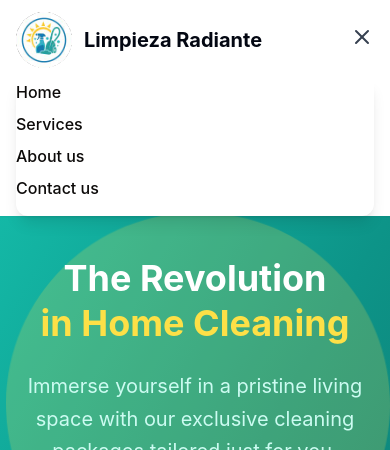
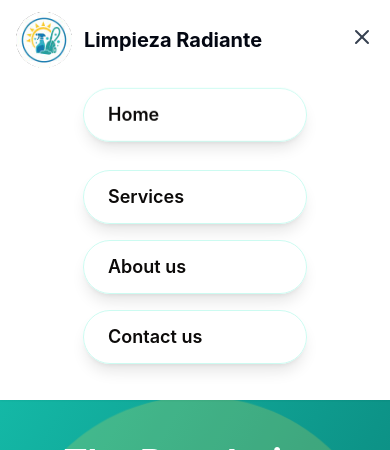
Before and after one commit to FrankyAntonioRodriguezHernandez/Limpieza-Radiante-Website, a React (Vite) app: page / in a window 390 px wide. Both pictures are taken after a click on the button 362 px from the left and 37 px from the top of the page. Shown: the top 450 px of the page. Built offline with nearby package versions, Linux system fonts and the light colour scheme.

Commit message:
Menu de navegacion movil en forma de burbujas

```diff
--- a/src/components/Header.tsx
+++ b/src/components/Header.tsx
@@ -196,9 +196,15 @@ const Header = () => {
         </div>
         {/* Navegación móvil */}
         {isMenuOpen && (
-          <div className="md:hidden pb-4 relative bg-white rounded-b-xl shadow-lg" ref={menuRef}>
-            <nav className="flex flex-col space-y-2">
-              <Link to="/#home" className="text-stone-950 hover:text-teal-600 transition-colors duration-300 font-medium"
+  <div className="md:hidden pb-4 relative" ref={menuRef}>
+    <nav className="flex flex-col items-center space-y-4 py-5"> {/* más espacio entre links y centrado */}
+      <Link
+        to="/#home"
+        className="w-56 px-6 py-3 bg-white/80 shadow-lg rounded-full font-semibold text-stone-950 text-lg border border-teal-100
+          hover:bg-teal-50 hover:scale-105 hover:shadow-xl transition-all duration-200
+          focus:outline-none focus:ring-2 focus:ring-teal-200
+          animate-float" // puedes agregar tu propia animación o quitar esta línea
+        style={{ backdropFilter: 'blur(4px)' }}
         onClick={e => {
           if (location.pathname === "/" || location.pathname === "/#home") {
             e.preventDefault();
@@ -209,7 +215,12 @@ const Header = () => {
         }}>
         Home
       </Link>
-              <Link to="/services#AllServices" className="text-stone-950 hover:text-teal-600 transition-colors duration-300 font-medium"
+      <Link
+        to="/services#AllServices"
+        className="w-56 px-6 py-3 bg-white/80 shadow-lg rounded-full font-semibold text-stone-950 text-lg border border-teal-100
+          hover:bg-yellow-50 hover:scale-105 hover:shadow-xl transition-all duration-200
+          focus:outline-none focus:ring-2 focus:ring-yellow-200"
+        style={{ backdropFilter: 'blur(4px)' }}
         onClick={e => {
           if (location.pathname === "/services" || location.pathname === "/services#AllServices") {
             e.preventDefault();
@@ -220,7 +231,12 @@ const Header = () => {
         }}>
         Services
       </Link>
-              <Link to="/#about" className="text-stone-950 hover:text-teal-600 transition-colors duration-300 font-medium"
+      <Link
+        to="/#about"
+        className="w-56 px-6 py-3 bg-white/80 shadow-lg rounded-full font-semibold text-stone-950 text-lg border border-teal-100
+          hover:bg-teal-100 hover:scale-105 hover:shadow-xl transition-all duration-200
+          focus:outline-none focus:ring-2 focus:ring-teal-200"
+        style={{ backdropFilter: 'blur(4px)' }}
         onClick={e => {
           if (location.pathname === "/" || location.pathname === "/#about") {
             e.preventDefault();
@@ -231,7 +247,12 @@ const Header = () => {
         }}>
         About us
       </Link>
-              <Link to="/#contact" className="text-stone-950 hover:text-teal-600 transition-colors duration-300 font-medium"
+      <Link
+        to="/#contact"
+        className="w-56 px-6 py-3 bg-white/80 shadow-lg rounded-full font-semibold text-stone-950 text-lg border border-teal-100
+          hover:bg-yellow-100 hover:scale-105 hover:shadow-xl transition-all duration-200
+          focus:outline-none focus:ring-2 focus:ring-yellow-200"
+        style={{ backdropFilter: 'blur(4px)' }}
         onClick={e => {
           if (location.pathname === "/" || location.pathname === "/#contact") {
             e.preventDefault();
```
Lines whose indentation alone changed are shown as unchanged.
